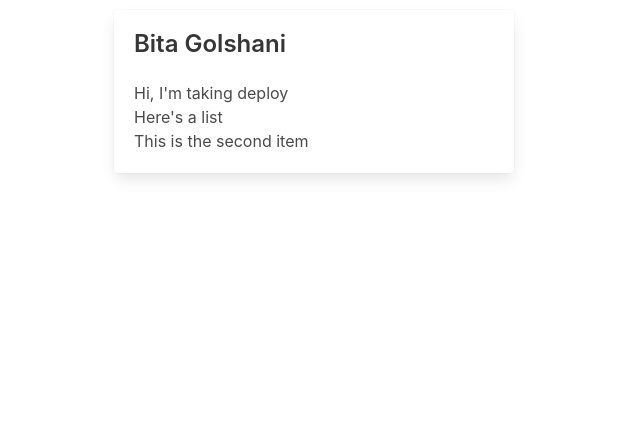
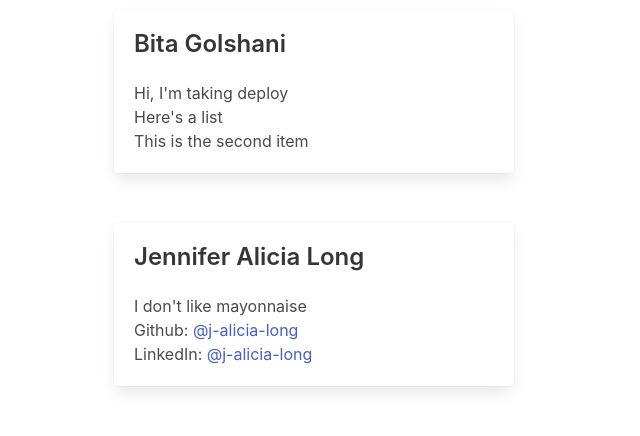
Before and after one commit to kjpark/collabo, a Flask app: page / in a window 1280 px wide. Shown: the part 1599-2035 px from the top of the page, without its empty margins (0-640 px from the left). Before the commit the page ends 1778 px from the top, so only its background shows below. Run offline with Flask 2, Linux system fonts and the light colour scheme; some libraries are stand-ins or nearby versions.

Commit message:
added my stuff

```diff
--- a/templates/index.html
+++ b/templates/index.html
@@ -87,6 +87,14 @@
           <li>This is the second item</li>
         </ul>
       </div>
+      <div class="container card profile">
+        <h1 class="title is-4">Jennifer Alicia Long</h1>
+        <p>I don't like mayonnaise</p>
+        <ul>
+          <li>Github: <a href="https://github.com/j-alicia-long">@j-alicia-long</a></li>
+          <li>LinkedIn: <a href="https://www.linkedin.com/in/j-alicia-long/">@j-alicia-long</a></li>
+        </ul>
+      </div>
   </section>
   </body>
 </html>
```
